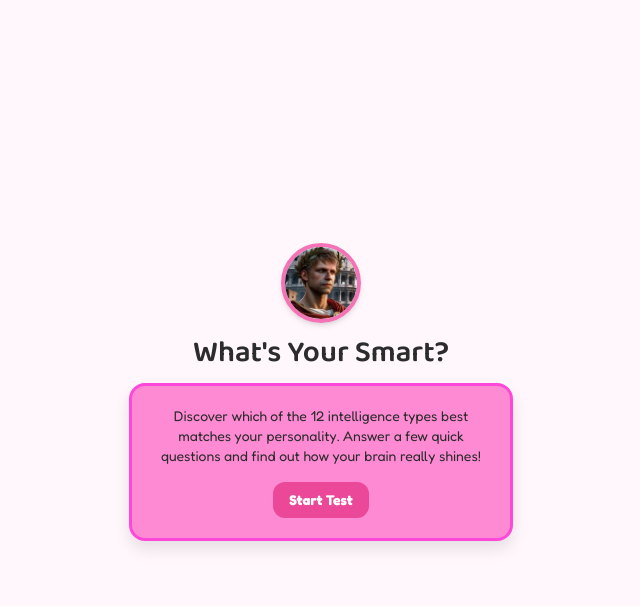
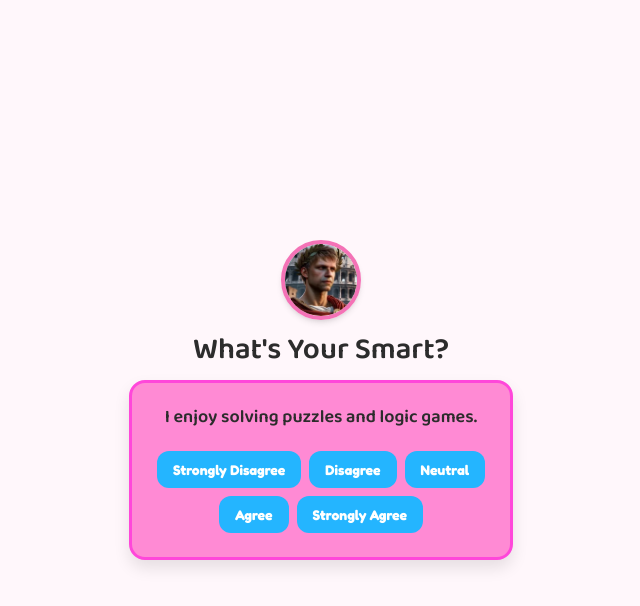
Before and after one commit to PDomvros-productions/type-of-smart, a plain HTML site: page index.html in a window 1280 px wide. Both pictures are taken after a click on the button "Start Test". Shown: the whole page, without its empty margins (319-959 px from the left). Drawn offline with nearby package versions, Linux system fonts and the light colour scheme.

Commit message:
Update index.html

```diff
--- a/index.html
+++ b/index.html
@@ -74,7 +74,7 @@
 
     <div id="intro-area" class="question-card mb-4">
       <p class="text-sm">Discover which of the 12 intelligence types best matches your personality. Answer a few quick questions and find out how your brain really shines!</p>
-      <button onclick="startQuiz()" class="mt-4 bg-pink-500 text-white font-bold py-2 px-4 rounded-xl text-sm">Start Test</button>
+      <button id="start-btn" class="mt-4 bg-pink-500 text-white font-bold py-2 px-4 rounded-xl text-sm">Start Test</button>
     </div>
 
     <div id="quiz-area" class="question-card hidden">
@@ -96,47 +96,45 @@
           Devised by Panagiotis Domvros, English and Drama Teacher, All Rights Reserved
         </footer>
       </div>
-      <button onclick="restartQuiz()" class="mt-4 bg-pink-500 text-white font-bold py-2 px-4 rounded-xl text-sm">Try Again</button>
-      <button onclick="downloadResults()" class="mt-2 bg-blue-500 text-white font-bold py-2 px-4 rounded-xl text-sm">Download Results</button>
+      <button id="restart-btn" class="mt-4 bg-pink-500 text-white font-bold py-2 px-4 rounded-xl text-sm">Try Again</button>
+      <button id="download-btn" class="mt-2 bg-blue-500 text-white font-bold py-2 px-4 rounded-xl text-sm">Download Results</button>
       <div id="share-link" class="share-link hidden"></div>
     </div>
   </div>
 
   <script>
-    const questions = [...Array.from({ length: 18 }, (_, i) => ({
-      text: [
-        "I enjoy solving puzzles and logic games.",
-        "I’m sensitive to sounds, rhythms, and music.",
-        "I learn best when I can visualize information.",
-        "I enjoy planning and thinking ahead.",
-        "I feel a strong connection to nature and animals.",
-        "I often ponder deep life questions.",
-        "I learn best through movement and physical activity.",
-        "I’m aware of and influenced by my emotions.",
-        "I spend time thinking about who I am and how I feel.",
-        "I express myself well through words and writing.",
-        "I enjoy being around people and making connections.",
-        "I’m good at working with numbers and data.",
-        "I often think about ethical or spiritual questions.",
-        "I can interpret people's feelings by their expressions.",
-        "I enjoy drawing, doodling, or designing.",
-        "I can sense subtle changes in weather or nature.",
-        "I often use gestures while explaining things.",
-        "I compose or play music easily."
-      ][i],
-      type: [
-        "Logic Smart", "Music Smart", "Picture Smart", "Strategy Smart", "Nature Smart", "Philosophy Smart",
-        "Body Smart", "Emotion Smart", "Self Smart", "Word Smart", "People Smart", "Number Smart",
-        "Philosophy Smart", "People Smart", "Picture Smart", "Nature Smart", "Body Smart", "Music Smart"
-      ][i]
-    }))
+    document.addEventListener('DOMContentLoaded', function() {
+      const questions = [
+        { text: "I enjoy solving puzzles and logic games.", type: "Logic Smart" },
+        { text: "I'm sensitive to sounds, rhythms, and music.", type: "Music Smart" },
+        { text: "I learn best when I can visualize information.", type: "Picture Smart" },
+        { text: "I enjoy planning and thinking ahead.", type: "Strategy Smart" },
+        { text: "I feel a strong connection to nature and animals.", type: "Nature Smart" },
+        { text: "I often ponder deep life questions.", type: "Philosophy Smart" },
+        { text: "I learn best through movement and physical activity.", type: "Body Smart" },
+        { text: "I'm aware of and influenced by my emotions.", type: "Emotion Smart" },
+        { text: "I spend time thinking about who I am and how I feel.", type: "Self Smart" },
+        { text: "I express myself well through words and writing.", type: "Word Smart" },
+        { text: "I enjoy being around people and making connections.", type: "People Smart" },
+        { text: "I'm good at working with numbers and data.", type: "Number Smart" },
+        { text: "I often think about ethical or spiritual questions.", type: "Philosophy Smart" },
+        { text: "I can interpret people's feelings by their expressions.", type: "People Smart" },
+        { text: "I enjoy drawing, doodling, or designing.", type: "Picture Smart" },
+        { text: "I can sense subtle changes in weather or nature.", type: "Nature Smart" },
+        { text: "I often use gestures while explaining things.", type: "Body Smart" },
+        { text: "I compose or play music easily.", type: "Music Smart" }
+      ];
 
       let index = 0;
       const scores = {};
 
+      function initScores() {
+        questions.forEach(q => scores[q.type] = 0);
+      }
+
       function startQuiz() {
         index = 0;
-      questions.forEach(q => scores[q.type] = 0);
+        initScores();
         document.getElementById('intro-area').classList.add('hidden');
         document.getElementById('result-area').classList.add('hidden');
         document.getElementById('quiz-area').classList.remove('hidden');
@@ -175,7 +173,10 @@
       function showResults() {
         document.getElementById('loading-area').classList.add('hidden');
         document.getElementById('result-area').classList.remove('hidden');
-      const maxType = Object.entries(scores).sort((a, b) => b[1] - a[1])[0][0];
+
+        // Sort scores to find the highest
+        const sortedScores = Object.entries(scores).sort((a, b) => b[1] - a[1]);
+        const maxType = sortedScores[0][0];
         document.getElementById('result-text').textContent = maxType;
 
         const ctx = document.getElementById('result-chart').getContext('2d');
@@ -208,8 +209,11 @@
         });
 
         const shareLink = document.getElementById('share-link');
-      const params = new URLSearchParams(scores).toString();
-      const url = `${window.location.origin}${window.location.pathname}?${params}`;
+        const params = new URLSearchParams();
+        for (const [key, value] of Object.entries(scores)) {
+          params.append(key, value);
+        }
+        const url = `${window.location.origin}${window.location.pathname}?${params.toString()}`;
         shareLink.classList.remove('hidden');
         shareLink.innerHTML = `<strong>Shareable link:</strong><br><a href="${url}" target="_blank">${url}</a>`;
       }
@@ -228,6 +232,24 @@
         document.getElementById('result-area').classList.add('hidden');
         document.getElementById('intro-area').classList.remove('hidden');
       }
+
+      // Event listeners
+      document.getElementById('start-btn').addEventListener('click', startQuiz);
+      document.getElementById('restart-btn').addEventListener('click', restartQuiz);
+      document.getElementById('download-btn').addEventListener('click', downloadResults);
+
+      // Check for URL parameters to show results directly
+      const urlParams = new URLSearchParams(window.location.search);
+      if (urlParams.toString()) {
+        initScores();
+        for (const [key, value] of urlParams.entries()) {
+          if (scores.hasOwnProperty(key)) {
+            scores[key] = parseInt(value);
+          }
+        }
+        showResults();
+      }
+    });
   </script>
 </body>
 </html>
```
Lines whose indentation alone changed are shown as unchanged.
